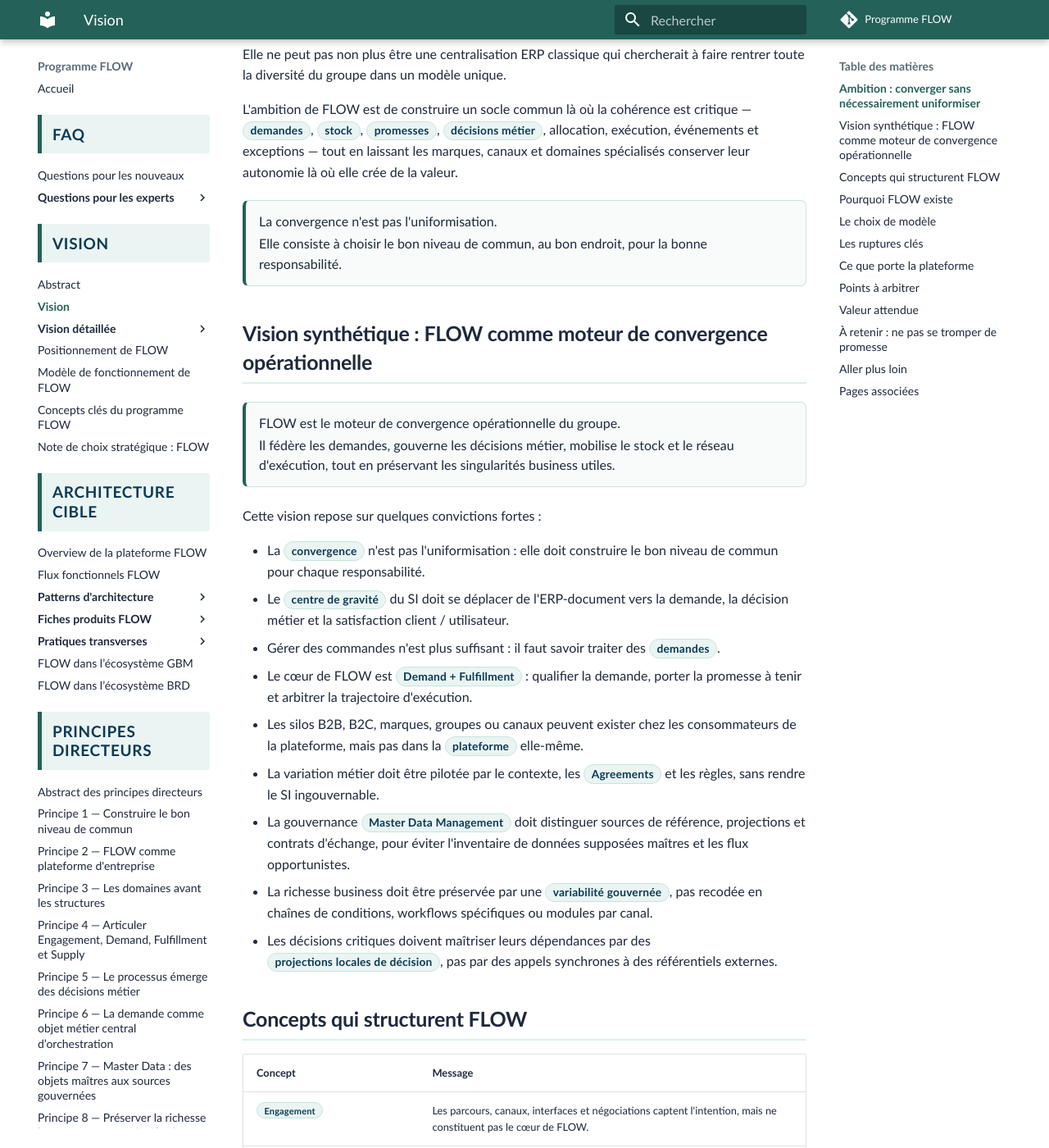
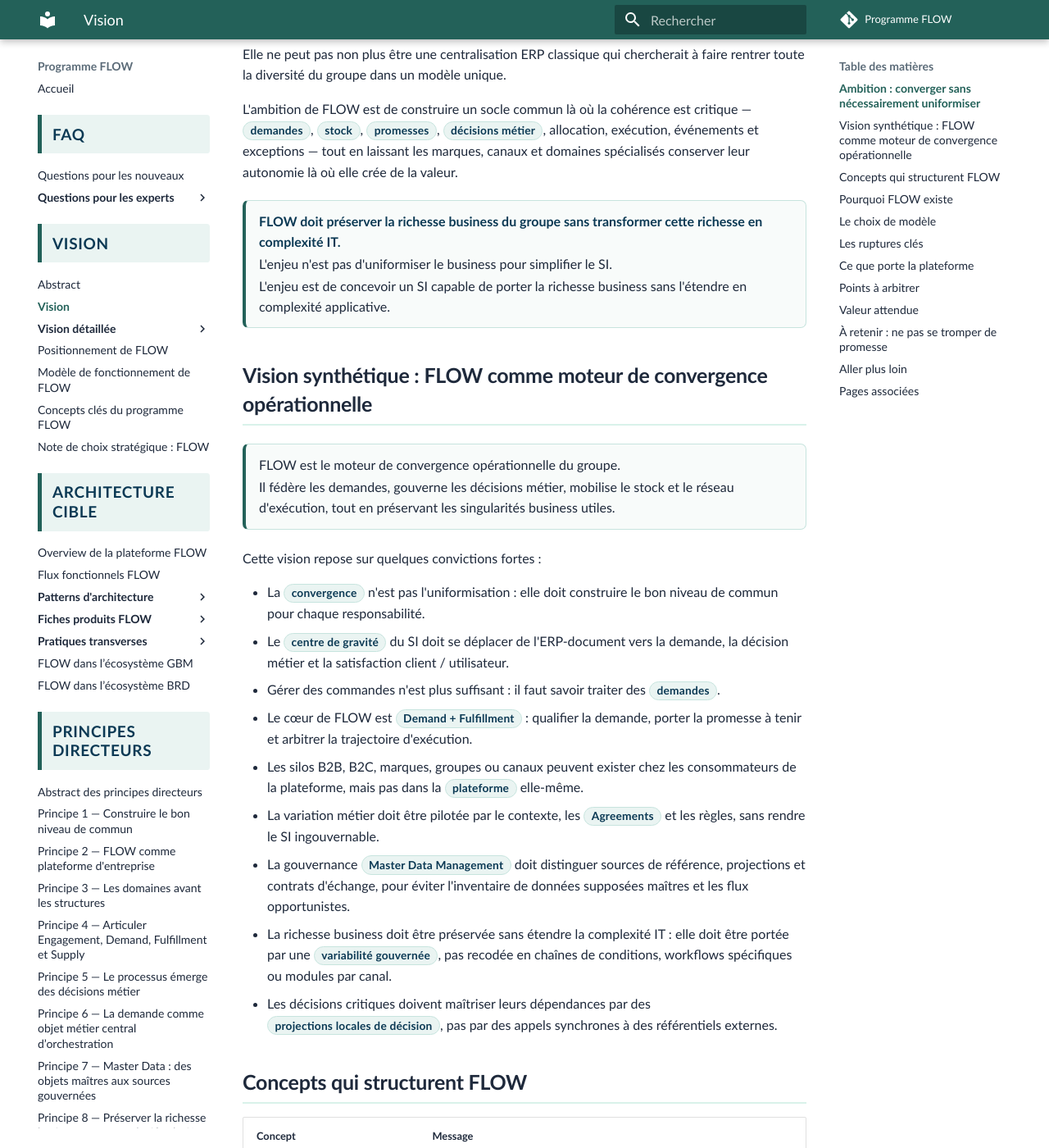
Before and after one commit to laurent-sintes/FLOW-Program, an MkDocs documentation site: the page built from docs/vision/vision.md, in a window 1280 px wide and 1400 px high, scrolled down 581 px. Shown: the whole window at 82% size. Built offline with MkDocs 1.6.1 and Material for MkDocs 9.7.7, drawn with Linux system fonts in a browser that asks for light colours; comment, search, counter and statistics services are not loaded.

Commit message:
Clarifie le message vision sur la complexite IT

```diff
--- a/docs/vision/vision.md
+++ b/docs/vision/vision.md
@@ -33,8 +33,9 @@ Elle ne peut pas non plus être une centralisation ERP classique qui chercherait
 L'ambition de FLOW est de construire un socle commun là où la cohérence est critique — <span class="flow-keyword">demandes</span>, <span class="flow-keyword">stock</span>, <span class="flow-keyword">promesses</span>, <span class="flow-keyword">décisions métier</span>, allocation, exécution, événements et exceptions — tout en laissant les marques, canaux et domaines spécialisés conserver leur autonomie là où elle crée de la valeur.
 
 <div class="flow-conviction">
-  <p>La convergence n'est pas l'uniformisation.</p>
-  <p>Elle consiste à choisir le bon niveau de commun, au bon endroit, pour la bonne responsabilité.</p>
+  <p><strong>FLOW doit préserver la richesse business du groupe sans transformer cette richesse en complexité IT.</strong></p>
+  <p>L'enjeu n'est pas d'uniformiser le business pour simplifier le SI.</p>
+  <p>L'enjeu est de concevoir un SI capable de porter la richesse business sans l'étendre en complexité applicative.</p>
 </div>
 
 ## Vision synthétique : FLOW comme moteur de convergence opérationnelle
@@ -53,7 +54,7 @@ Cette vision repose sur quelques convictions fortes :
 - Les silos B2B, B2C, marques, groupes ou canaux peuvent exister chez les consommateurs de la plateforme, mais pas dans la <span class="flow-keyword">plateforme</span> elle-même.
 - La variation métier doit être pilotée par le contexte, les <span class="flow-keyword">Agreements</span> et les règles, sans rendre le SI ingouvernable.
 - La gouvernance <span class="flow-keyword">Master Data Management</span> doit distinguer sources de référence, projections et contrats d'échange, pour éviter l'inventaire de données supposées maîtres et les flux opportunistes.
-- La richesse business doit être préservée par une <span class="flow-keyword">variabilité gouvernée</span>, pas recodée en chaînes de conditions, workflows spécifiques ou modules par canal.
+- La richesse business doit être préservée sans étendre la complexité IT : elle doit être portée par une <span class="flow-keyword">variabilité gouvernée</span>, pas recodée en chaînes de conditions, workflows spécifiques ou modules par canal.
 - Les décisions critiques doivent maîtriser leurs dépendances par des <span class="flow-keyword">projections locales de décision</span>, pas par des appels synchrones à des référentiels externes.
 
 ## Concepts qui structurent FLOW
```
Also changed, not shown: docs/referentiel/statistiques.md (+5 -5 lines), docs/vision/abstract.md (+4 -0 lines), docs/vision/vision-detaillee/1-ambition.md (+3 -2 lines), docs/referentiel/page-metrics.json.
